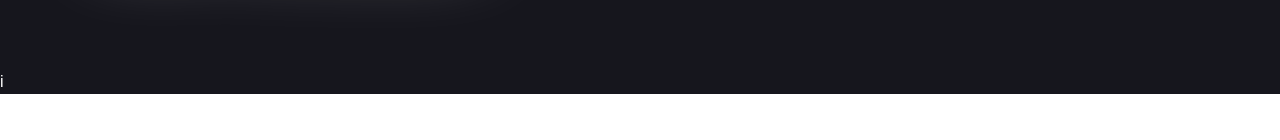
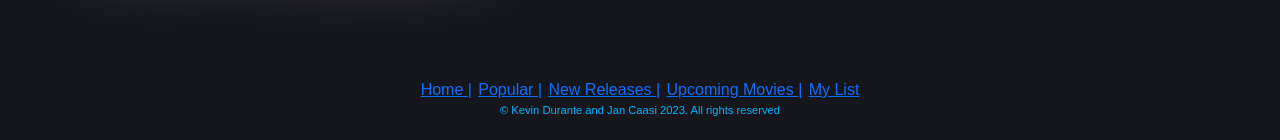
Before and after one commit to jantoy052003/MP2, a React (Vite) app: page /newreleases in a window 1280 px wide. Shown: the part 1105-1245 px from the top of the page. Before the commit the page ends 1199 px from the top, so only its background shows below. Built offline with nearby package versions, Linux system fonts and the light colour scheme; no server answers.

Commit message:
added footer in NR

```diff
--- a/src/components/carouselItem/listItem/NewReleasesItems.jsx
+++ b/src/components/carouselItem/listItem/NewReleasesItems.jsx
@@ -10,7 +10,7 @@ const NewReleasesItems = () => {
     const [movies, setMovies] =useState([])
 
     async function getMovies() {
-      const res = await axios.get(`https://mp2-api-json-server.onrender.com/movies?_start=9&_limit=10&_sort=release_date&_order=desc`) //change this if we want to display other categories in carousel view
+      const res = await axios.get(`https://mp2-api-json-server.onrender.com/movies?_start=8&_limit=10&_sort=release_date&_order=desc`) //change this if we want to display other categories in carousel view
       setMovies(res.data)
     }
 
--- a/src/pages/navigation/browser/NewReleases.jsx
+++ b/src/pages/navigation/browser/NewReleases.jsx
@@ -23,7 +23,7 @@ import MSposter from '../../../assets/MSposter.jpg'
 import Shazamposter from '../../../assets/Shazamposter.jpg'
 import BMposter from '../../../assets/BMposter.jpg'
 import TMEposter from '../../../assets/TMEposter.jpg'
-
+import Footer from '../../../components/Footer'
 
 
 const NewReleases = ({movie}) => {
@@ -199,7 +199,8 @@ const NewReleases = ({movie}) => {
         </Carousel>
         <img className="NRTitle" src={NR} alt="" />
         <NewRelease />
-      </div>i
+      </div>
+      <Footer/>
     </div>
   )
 }
```
